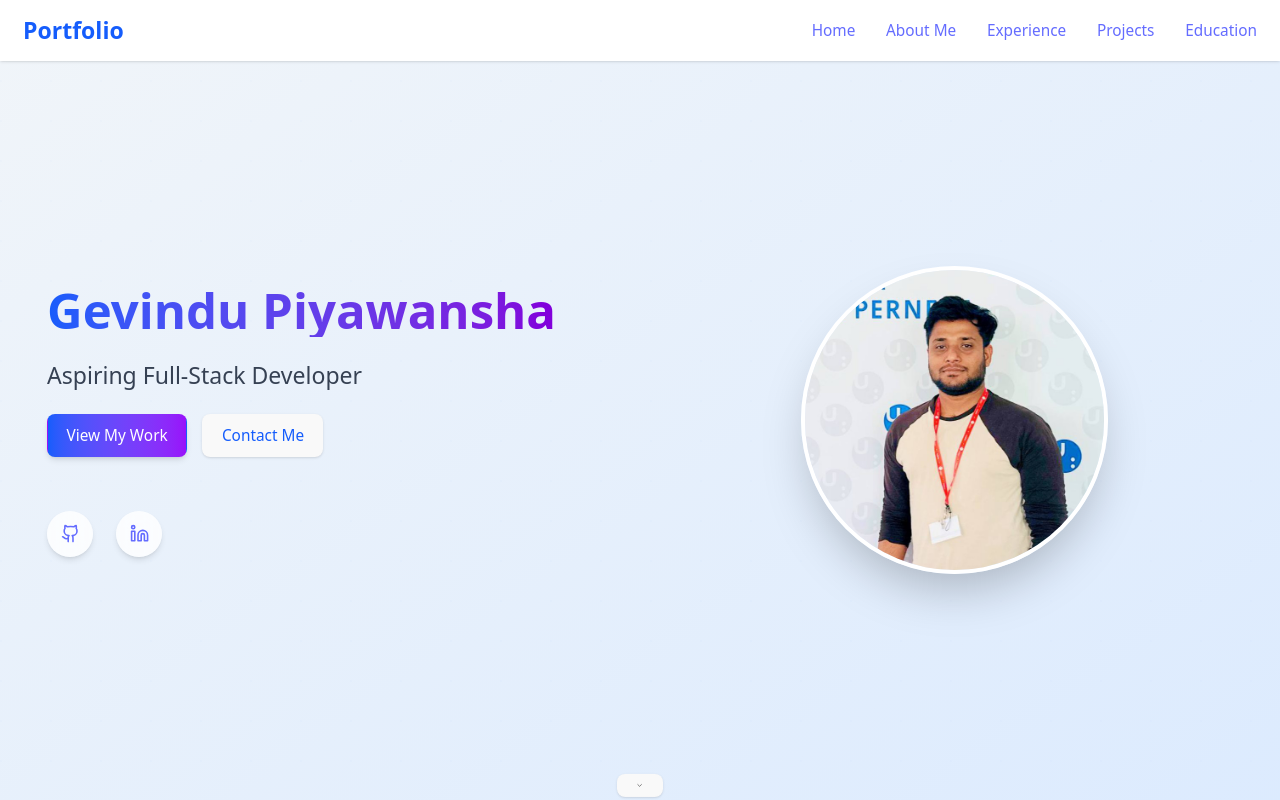
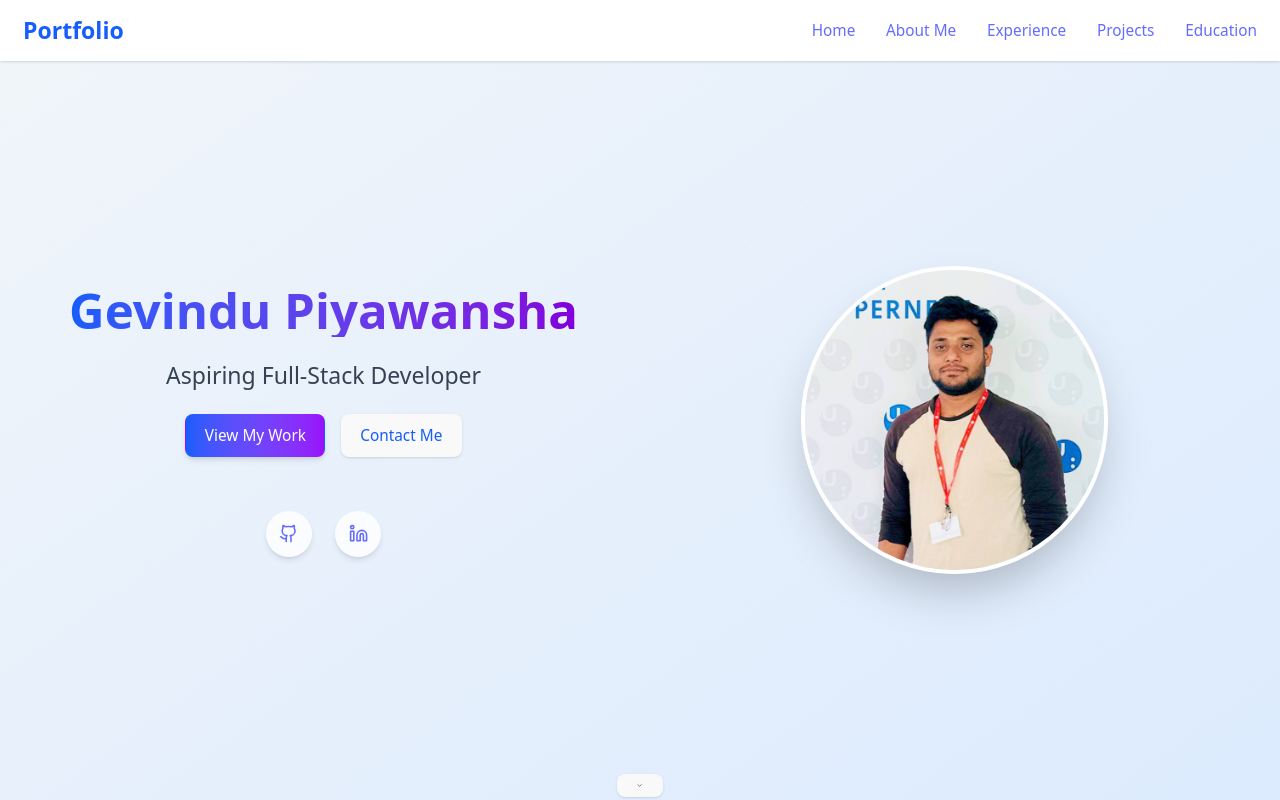
Before and after one commit to Gevindu-Piyawansha/gevindu-portfolio, a React (Vite) app: page / in a window 1280 px wide. Shown: the top 800 px of the page. Built offline with nearby package versions, Linux system fonts and the light colour scheme.

Commit message:
Mobile, Tablet and Laptop UI resposiveness Check

```diff
--- a/src/components/Hero.jsx
+++ b/src/components/Hero.jsx
@@ -54,13 +54,14 @@ function Hero() {
         <section
             id="hero"
             className="
-                w-full min-h-[80vh]
-                bg-gradient-to-br from-slate-100 to-blue-100
-                relative overflow-hidden
-                pt-[200px] md:pt-[240px]
-                pb-8 px-4 sm:px-6 lg:px-12
-            "
+        w-full min-h-[80vh] md:min-h-screen
+        bg-gradient-to-br from-slate-100 to-blue-100
+        relative overflow-hidden
+        pt-[200px] md:pt-[240px]
+        pb-8 px-4 sm:px-6 lg:px-12
+    "
         >
+
             <div className="absolute inset-0 opacity-5 pointer-events-none">
                 <div className="absolute inset-0 bg-[radial-gradient(circle_at_1px_1px,rgba(59,130,246,0.3)_1px,transparent_0)] bg-[size:50px_40px]"></div>
             </div>
@@ -77,7 +78,8 @@ function Hero() {
                 "
             >
                 {/* Left side - Text */}
-                <div className="flex flex-col justify-center items-center md:items-start text-center md:text-left w-full md:w-1/2 space-y-6">
+                <div
+                    className="flex flex-col justify-center items-center md:items-center text-center md:text-center w-full md:w-1/2 space-y-6 -mt-6 md:mt-0 ">
                     <h1 className="text-3xl sm:text-5xl lg:text-6xl font-extrabold text-transparent bg-clip-text bg-gradient-to-r from-blue-600 to-purple-700 leading-normal">
                         Gevindu Piyawansha
                     </h1>
@@ -136,12 +138,12 @@ function Hero() {
                 </div>
 
                 {/* Right side - Photo */}
-                <div className="w-full md:w-1/2 flex justify-center items-center relative px-6 mt-8 md:mt-0">
+                <div className="w-full md:w-1/2 flex justify-center items-center relative px-6 mt-8 md:mt-0 ">
                     <img
                         src="/profile.jpg"
                         alt="Gevindu Piyawansha"
                         className="
-                            w-56 h-56 sm:w-64 sm:h-64 md:w-72 md:h-72 lg:w-80 lg:h-80
+                            w-86 h-86 sm:w-64 sm:h-64 md:w-72 md:h-72 lg:w-80 lg:h-80
                             rounded-full object-cover shadow-2xl border-4 border-white
                         "
                     />
```
